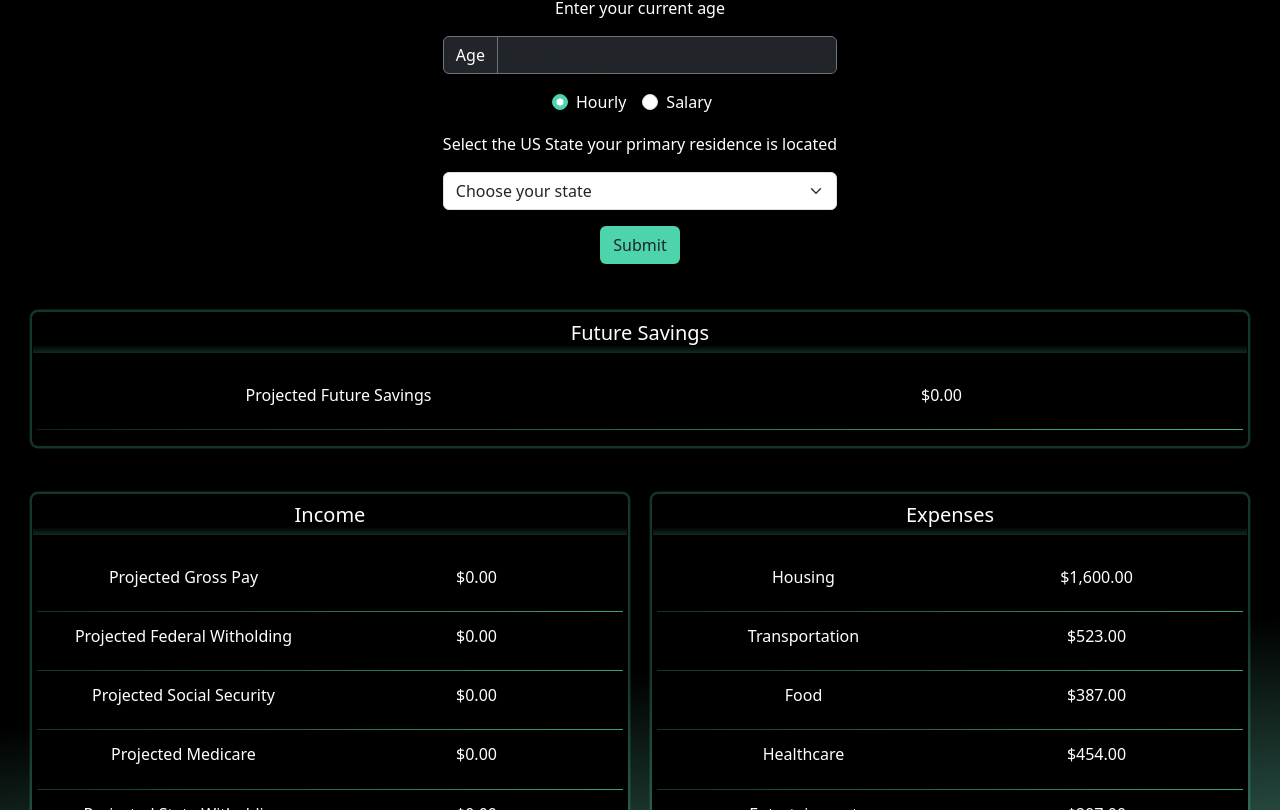
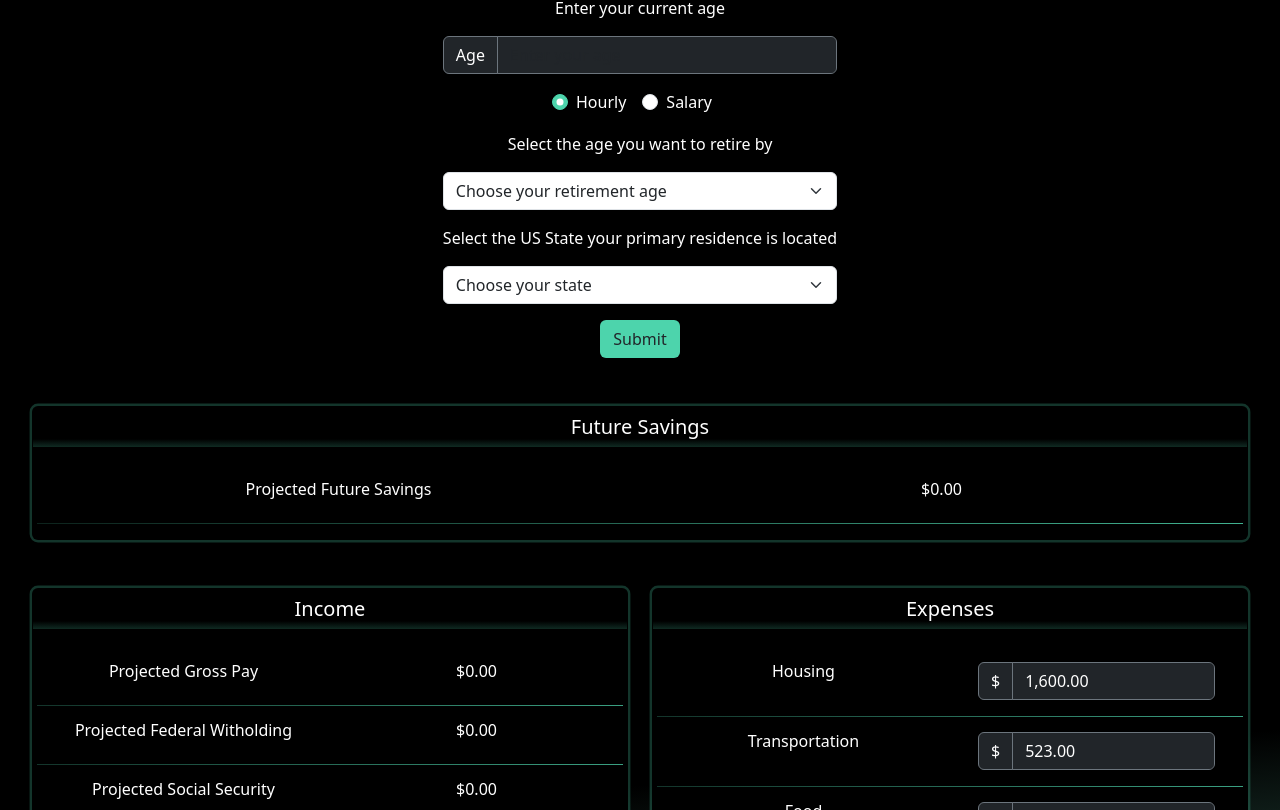
Before and after one commit to jchicago98/rebudget-ui, an Angular app: page / in a window 1280 px wide. Shown: the part 470-1280 px from the top of the page. Built offline with nearby package versions, Linux system fonts and the light colour scheme.

Commit message:
Users can now update their expenses

```diff
--- a/src/app/pages/rebudget-homepage/rebudget-homepage.component.css
+++ b/src/app/pages/rebudget-homepage/rebudget-homepage.component.css
@@ -71,3 +71,7 @@ td{
   height: 1px;
   background: linear-gradient(-179.9deg, #4dd4ac, black);
 }
+
+.input-group{
+  flex-wrap: nowrap !important;
+}
--- a/src/app/pages/rebudget-homepage/rebudget-homepage.component.html
+++ b/src/app/pages/rebudget-homepage/rebudget-homepage.component.html
@@ -42,6 +42,15 @@
                                 id="inlineRadio2" value="Salary">
                             <label class="form-check-label" for="inlineRadio2">Salary</label>
                         </div>
+                    </div>
+
+                    <div class="mt-3">
+                        <p>Select the age you want to retire by</p>
+                        <select class="form-select" aria-label="Default select example" formControlName="userState">
+                            <option [value]="'Choose your state'" selected>Choose your retirement age</option>
+                            <option [value]="state" *ngFor="let state of LIST_ALL_US_STATES; let i = index">{{state}}
+                            </option>
+                        </select>
                     </div>
 
                     <div class="mt-3">
@@ -117,8 +126,18 @@
                                   </div>
                                   <div class="col-sm-6">
                                     <div class="card-body">
-                                                <h6 class="card-title">${{expenseItem[1] | number :
-                                                    '.2-2'}}</h6>
+                                        <div class="input-group" *ngIf="i < 7">
+                                            <div class="input-group-text bg-dark text-white">$</div>
+                                            <input
+                                            type="search"
+                                            class="form-control form-control-dark"
+                                            [value]="expenseItem[1] | number: '.2-2'"
+                                            (change)="updateExpenseTableMap(expenseItem[0], $event)"
+                                            />
+                                        </div>
+                                      <h6 class="card-title" *ngIf="i >= 7">
+                                        ${{ expenseItem[1] | number: '.2-2' }}
+                                      </h6>
                                     </div>
                                   </div>
                                   <div class="horizontal-line"></div>
@@ -126,7 +145,6 @@
                               </div>
                             </div>
                           </div>
-
                         </div>
 
 
--- a/src/app/pages/rebudget-homepage/rebudget-homepage.component.ts
+++ b/src/app/pages/rebudget-homepage/rebudget-homepage.component.ts
@@ -19,6 +19,7 @@ export class RebudgetHomepageComponent {
   annualWage = 0;
   totalProjectSavings = 0;
   ageDifference = 0;
+  InputValue = 1;
 
   expenseTableMap: Map<string, number> = new Map<string, number>([
     ['Housing', 1600],
@@ -63,6 +64,18 @@ export class RebudgetHomepageComponent {
     return Array.from(this.expenseTableMap.entries())
   }
 
+  updateExpenseTableMap(expenseItem: string, expenseCost: Event) {
+    let inputValue = (expenseCost.target as HTMLInputElement).value;
+    if(inputValue == ''){
+      inputValue = '0';
+    }
+    let numericValue = inputValue.replace(/[^0-9.]/g, '');
+    let truncatedValue = Math.floor(parseFloat(numericValue) * 100) / 100;
+
+    this.expenseTableMap.set(expenseItem, truncatedValue);
+    this.calculateProjectedExpenses();
+  }
+
   async calculateProjectedSavings() {
     if (this.budgetForm.valid && this.userState != this.INITIAL_USER_STATE_MESSAGE) {
       let projectedGrossPay = 0;
@@ -87,12 +100,9 @@ export class RebudgetHomepageComponent {
       this.calculateMedicare(annualGrossPay);
       await this.calculateStateTax(annualGrossPay);
       this.calculateProjectedIncome();
+      this.calculateProjectedExpenses();
 
-      let totalProjectedExpenses = this.expenseTableMap.get('Total Annual Projected Expenses') ?? 0;
-      totalProjectedExpenses = totalProjectedExpenses * this.ageDifference;
-      this.expenseTableMap.set('Total Projected Expenses', totalProjectedExpenses);
-
-      this.totalProjectSavings = (this.incomeTableMap.get('Total Projected Income') ?? 0) - (totalProjectedExpenses);
+      this.totalProjectSavings = (this.incomeTableMap.get('Total Projected Income') ?? 0) - (this.expenseTableMap.get('Total Projected Expenses') ?? 0);
 
     }
   }
@@ -133,9 +143,20 @@ export class RebudgetHomepageComponent {
     }
   }
 
-  calculateProjectedIncome(){
+  calculateProjectedIncome() {
     let projectedIncome = (this.incomeTableMap.get('Projected Gross Pay') ?? 0) - (this.incomeTableMap.get('Projected Federal Witholding') ?? 0) - (this.incomeTableMap.get('Projected Social Security') ?? 0) - (this.incomeTableMap.get('Projected Medicare') ?? 0) - (this.incomeTableMap.get('Projected State Witholding') ?? 0);
     this.incomeTableMap.set('Total Projected Income', projectedIncome);
+  }
+
+  calculateProjectedExpenses() {
+    const totalMonthlyExpenses = (this.expenseTableMap.get('Housing') ?? 0) + (this.expenseTableMap.get('Transportation') ?? 0) + (this.expenseTableMap.get('Food') ?? 0) + (this.expenseTableMap.get('Healthcare') ?? 0) + (this.expenseTableMap.get('Entertainment') ?? 0) + (this.expenseTableMap.get('Apparel') ?? 0) + (this.expenseTableMap.get('Misc') ?? 0);
+    this.expenseTableMap.set('Total Monthly Projected Expenses', totalMonthlyExpenses);
+    let monthlyProjectedExpenses = this.expenseTableMap.get('Total Monthly Projected Expenses') ?? 0;
+    let annualProjectedExpenses = monthlyProjectedExpenses * 12;
+    this.expenseTableMap.set('Total Annual Projected Expenses', annualProjectedExpenses);
+    let totalProjectedExpenses = this.expenseTableMap.get('Total Annual Projected Expenses') ?? 0;
+    totalProjectedExpenses = totalProjectedExpenses * this.ageDifference;
+    this.expenseTableMap.set('Total Projected Expenses', totalProjectedExpenses);
   }
 
 
@@ -148,13 +169,7 @@ export class RebudgetHomepageComponent {
 
   ngOnInit() {
     this.LIST_ALL_US_STATES = new US_States().US_States;
-    const sum = Array.from(this.expenseTableMap.values()).reduce((acc, curr) => acc + curr, 0);
-    this.expenseTableMap.set('Total Monthly Projected Expenses', sum);
-    let monthlyProjectedExpenses = this.expenseTableMap.get('Total Monthly Projected Expenses') ?? 0;
-    let annualProjectedExpenses = monthlyProjectedExpenses * 12;
-    this.expenseTableMap.set('Total Annual Projected Expenses', annualProjectedExpenses);
-
-
+    this.calculateProjectedExpenses();
   }
 
 
```
Also changed, not shown: src/app/shared/two-decimal-place-directive/numeric-input.directive.ts (added, +13 -0 lines). Lines whose indentation alone changed are shown as unchanged.
